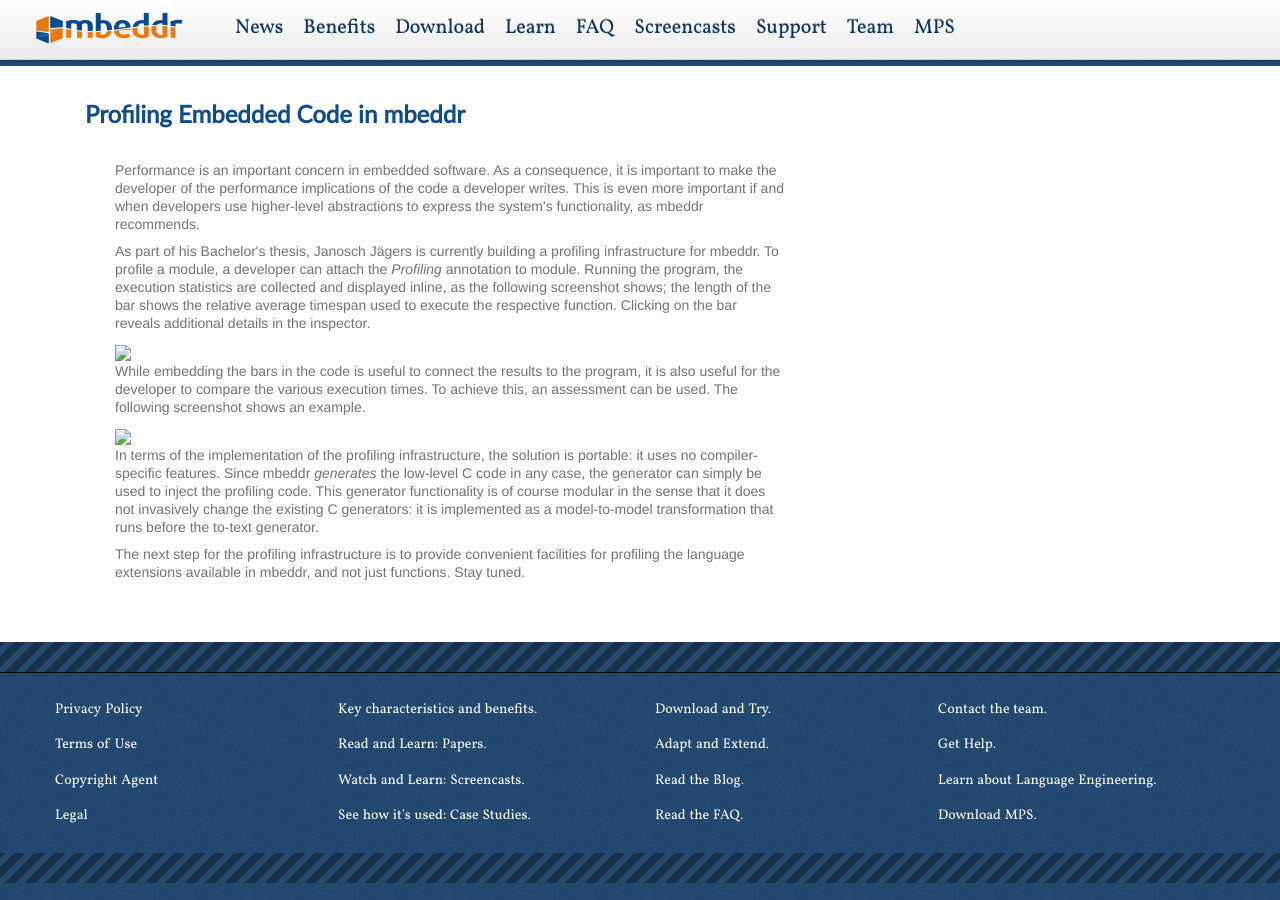
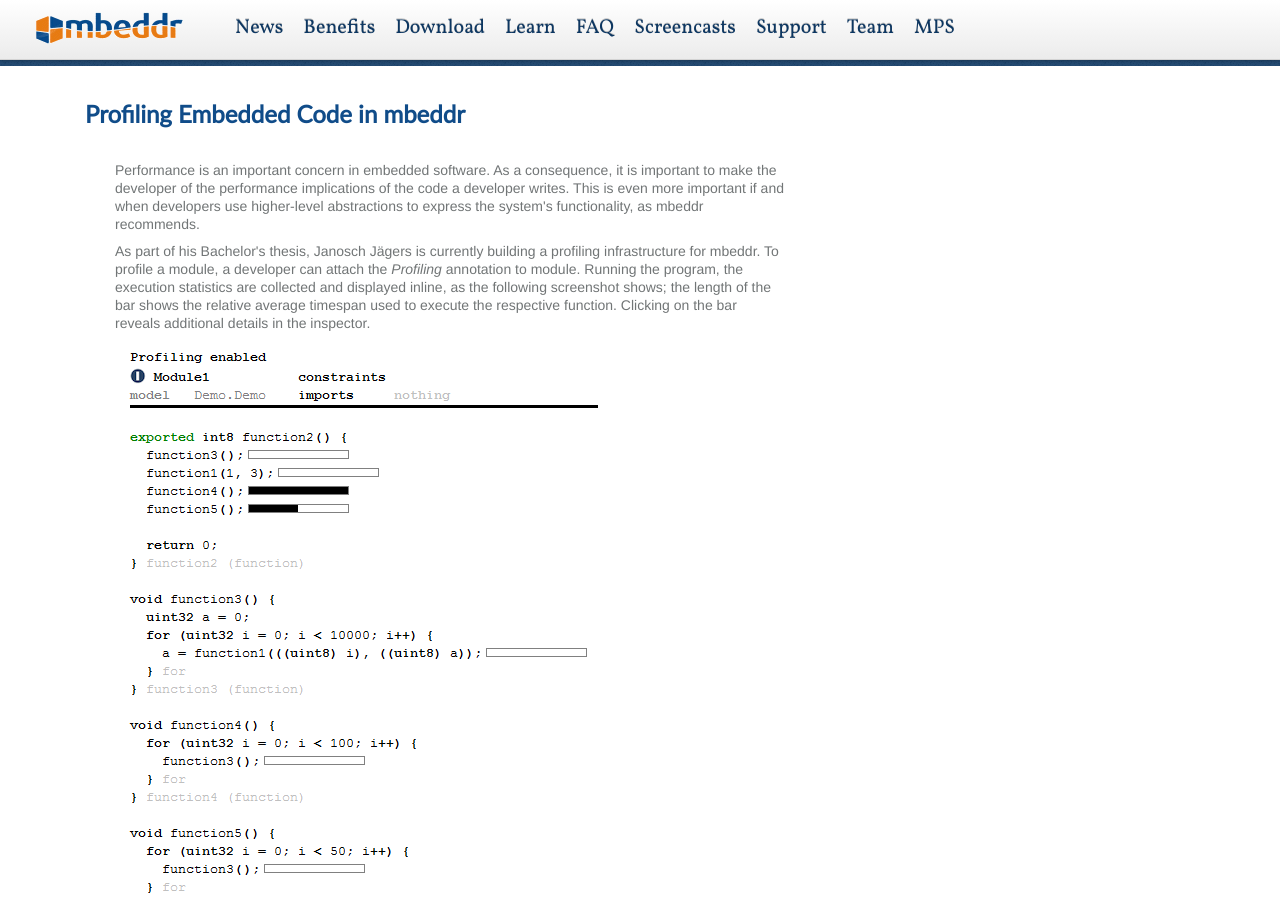
Before and after one commit to mbeddr/mbeddr.github.io, a Jekyll site: the page built from _posts/2014-05-09-profiling.html, in a window 1280 px wide and 900 px high. Built offline with Jekyll 4.4.1, drawn with Linux system fonts in a browser that asks for light colours; nearby versions of some CDN libraries; library files that are not in the unit come from our copies.

Commit message:
fixed figure URL

```diff
--- a/_posts/2014-05-09-profiling.html
+++ b/_posts/2014-05-09-profiling.html
@@ -16,7 +16,7 @@
     in the inspector.
 </p>
 
-<img src="../images/blog/profiling1.png"/>
+<img src="/images/blog/profiling1.png"/>
 
 <p>
     While embedding the bars in the code is useful to connect the results to the program, it is also useful for the
@@ -24,7 +24,7 @@
     screenshot shows an example.
 </p>
 
-<img src="../images/blog/profiling2.png"/>
+<img src="/images/blog/profiling2.png"/>
 
 <p>
     In terms of the implementation of the profiling infrastructure, the solution is portable: it uses no
```
